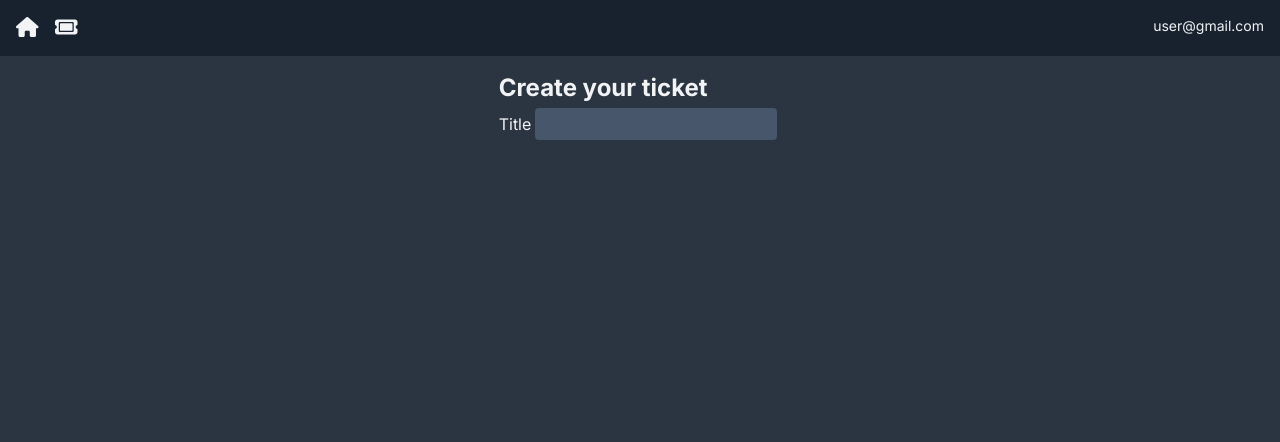
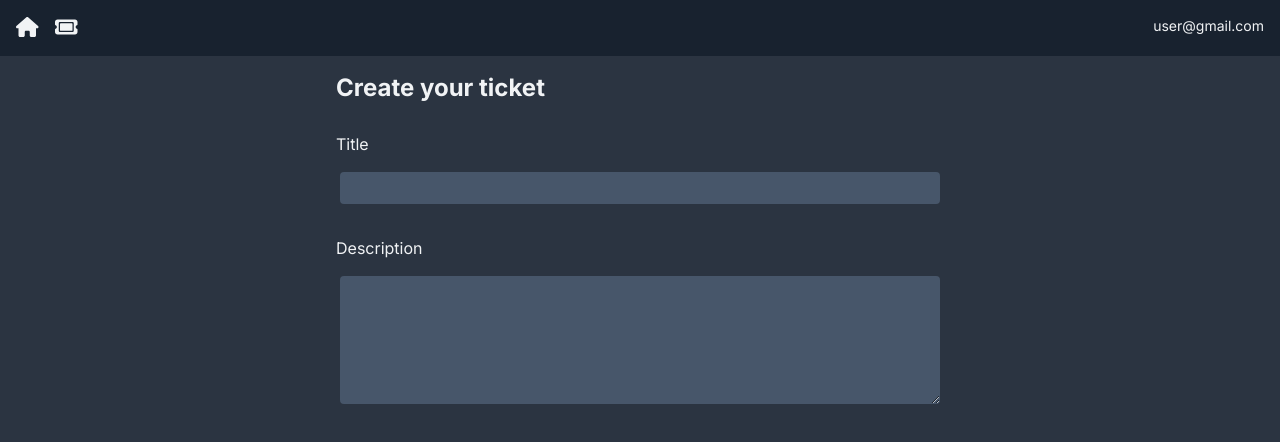
Before and after one commit to Pradikshan/ticketing-app, a Next.js app: page /TicketPage/new in a window 1280 px wide. Shown: the top 442 px of the page. Built offline with nearby package versions, Linux system fonts and the light colour scheme.

Commit message:
Added description

```diff
--- a/app/[components]/TicketForm.jsx
+++ b/app/[components]/TicketForm.jsx
@@ -14,6 +14,10 @@ const TicketForm = () => {
     }));
   };
 
+  const handleSubmit = () => {
+    console.log("Submitted");
+  };
+
   const startingTicketData = {
     title: "",
     description: "",
@@ -27,9 +31,13 @@ const TicketForm = () => {
 
   return (
     <div className="flex justify-center">
-      <form>
+      <form
+        className="flex flex-col gap-3 w-1/2"
+        method="post"
+        onSubmit={handleSubmit}
+      >
         <h3>Create your ticket</h3>
-        <label>Title</label>
+        <label htmlFor="title">Title</label>
         <input
           id="title"
           name="title"
@@ -38,6 +46,17 @@ const TicketForm = () => {
           required={true}
           value={formData.title}
         />
+
+        <label htmlFor="description">Description</label>
+        <textarea
+          id="description"
+          name="description"
+          type="text"
+          onChange={handleChange}
+          required={true}
+          value={formData.description}
+          rows={5}
+        />
       </form>
     </div>
   );
```
